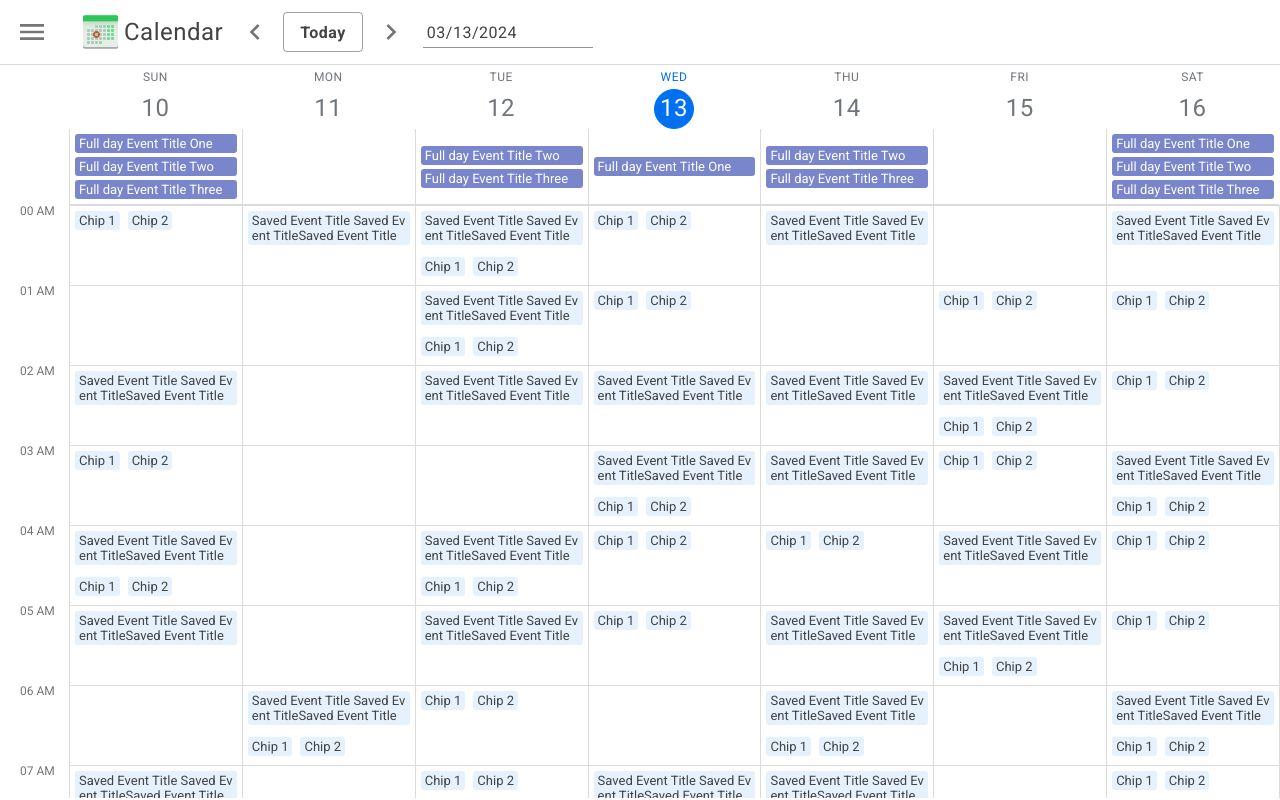
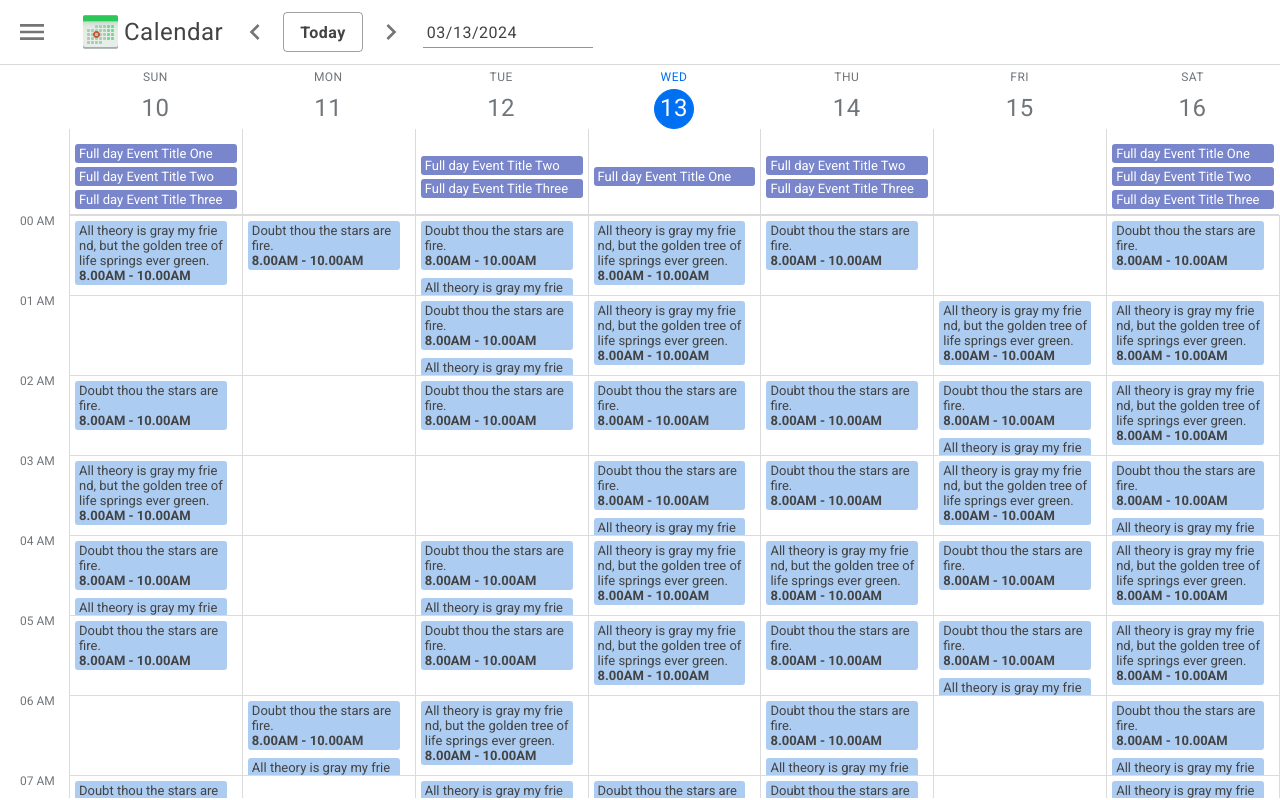
Before and after one commit to raselkarim7/calendar-event-management, a React (Vite) app in the folder packages/frontend/: page / in a window 1280 px wide. Built offline with nearby package versions, Linux system fonts and the light colour scheme; no server answers.

Commit message:
frontend: completed the chips design

```diff
--- a/packages/frontend/src/components/calendar/EachDay.tsx
+++ b/packages/frontend/src/components/calendar/EachDay.tsx
@@ -49,37 +49,26 @@ const EachDay = ({ dayName }: PropsInterface) => {
                   onClick={e => {
                     e.stopPropagation();
                   }}
-                  // label='Saved Event Title Saved Event TitleSaved Event Title'
-                  // size='small'
                 >
-                  Saved Event Title Saved Event TitleSaved Event Title
+                  Doubt thou the stars are fire.
+                  <div>8.00AM - 10.00AM</div>
                 </StyledChips>
               )}
 
               {Math.random() > 0.5 && (
-                <>
                 <StyledChips
                   ownerState={{}}
                   onClick={e => {
                     e.stopPropagation();
                   }}
-                    // label='Saved Event Title Saved Event TitleSaved Event Title'
-                    // size='small'
                 >
-                    Chip 1
+                  All theory is gray my friend, but the golden tree of life springs ever green.
+                  <div>8.00AM - 10.00AM</div>
                 </StyledChips>
-                  <StyledChips
-                    ownerState={{}}
-                    onClick={e => {
-                      e.stopPropagation();
-                    }}
-                    // label='Saved Event Title Saved Event TitleSaved Event Title'
-                    // size='small'
-                  >
-                    Chip 2
-                  </StyledChips>
-                </>
               )}
+              <div style={{ width: '100%', height: '15px' }}>
+                {/* Empty space for opening add event modal while too many notes  */}
+              </div>
             </StyledHourlyEventContainer>
           </div>
         ))}
--- a/packages/frontend/src/components/calendar/Styled/StyledDaysHeader.tsx
+++ b/packages/frontend/src/components/calendar/Styled/StyledDaysHeader.tsx
@@ -41,6 +41,7 @@ const StyledFullDayEventsContainer = styled('div')(({ theme }) => ({
   borderBottom: `1px solid ${theme.app.color.moonMist}`,
   padding: '5px',
   boxSizing: 'content-box',
+  paddingTop: '15px', // Empty space for opening add event modal while too many notes
 }));
 
 const StyledTypographyDate = styled(Typography)<{ ownerState: StyledTypographyDateOwnerStateInterface }>(
--- a/packages/frontend/src/components/calendar/Styled/StyledEachDay.tsx
+++ b/packages/frontend/src/components/calendar/Styled/StyledEachDay.tsx
@@ -5,6 +5,7 @@ interface TimeIndicatorOwerStateInterface {
 
 interface StyledChipsStateInterface {
   fullWidth?: boolean;
+
   color?: React.CSSProperties['color'];
   bgColor?: React.CSSProperties['color'];
 }
@@ -40,7 +41,10 @@ const StyledHourlyEventContainer = styled('div')(({ theme }) => ({
   width: '100%',
   wordBreak: 'break-all',
   padding: '5px',
-  scrollbarWidth: 'thin',
+  scrollbarWidth: 'none',
+  '&:hover': {
+    scrollbarWidth: 'thin',
+  },
   display: 'flex',
   flexWrap: 'wrap',
   gap: '8px',
@@ -49,11 +53,14 @@ const StyledHourlyEventContainer = styled('div')(({ theme }) => ({
 const StyledChips = styled('div')<{ ownerState: StyledChipsStateInterface }>(({ theme, ownerState }) => ({
   borderRadius: '3px',
   color: ownerState.color ? ownerState.color : theme.app.color.blackEel,
-  background: ownerState.bgColor ? ownerState.bgColor : theme.app.color.titanWhite,
+  background: ownerState.bgColor ? ownerState.bgColor : theme.app.color.chipCyanBlue,
   padding: '2px 4px',
   fontSize: '13px',
   height: 'max-content',
-  width: ownerState.fullWidth ? '100%' : 'auto',
+  width: ownerState.fullWidth ? '100%' : 'calc(100% - 10px)',
+  '& > div': {
+    fontWeight: 'bold',
+  },
 }));
 
 export { StyledTimeIndicator, StyledEachDayContainer, StyledChips, StyledHourlyEventContainer };
--- a/packages/frontend/src/configs/themes/customColors.ts
+++ b/packages/frontend/src/configs/themes/customColors.ts
@@ -18,6 +18,7 @@ const customColors: Record<AppColorType, CSSProperties['color']> = {
   moonMist: '#DBDBDB',
   titanWhite: '#E6F1FE',
   chipTealishBlue: '#7986cb',
+  chipCyanBlue: '#acccf2',
 };
 
 export default customColors;
--- a/packages/frontend/src/types/themes/AppColorType.ts
+++ b/packages/frontend/src/types/themes/AppColorType.ts
@@ -13,4 +13,5 @@ export type AppColorType =
   | 'paleSky'
   | 'moonMist'
   | 'titanWhite'
-  | 'chipTealishBlue';
+  | 'chipTealishBlue'
+  | 'chipCyanBlue';
```
Lines whose indentation alone changed are shown as unchanged.
